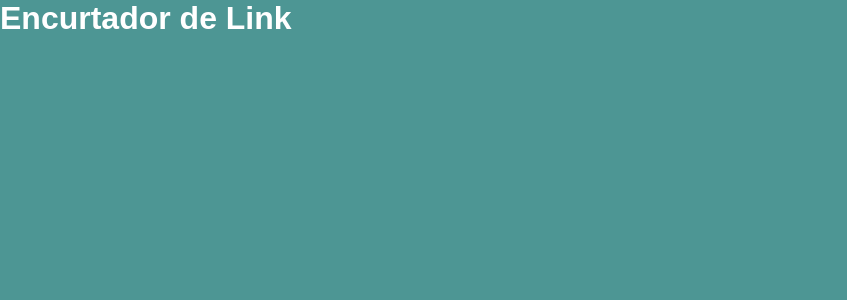
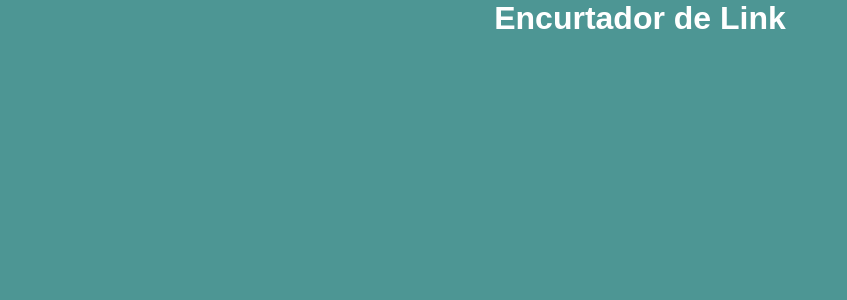
Before and after one commit to LucasFRodriguez/app-link, a React (Create React App) app: page / in a window 1280 px wide. Shown: the top 300 px of the page, without its empty margins (0-847 px from the left). Built offline with nearby package versions, Linux system fonts and the light colour scheme.

Commit message:
instalando bibliotecas

```diff
--- a/package.json
+++ b/package.json
@@ -8,6 +8,8 @@
     "@testing-library/user-event": "^13.5.0",
     "react": "^18.2.0",
     "react-dom": "^18.2.0",
+    "react-icons": "^4.8.0",
+    "react-router-dom": "^6.9.0",
     "react-scripts": "5.0.1",
     "web-vitals": "^2.1.4"
   },
--- a/src/App.js
+++ b/src/App.js
@@ -1,7 +1,7 @@
 
 export default function App(){
   return(
-    <div>
+    <div className="app">
       <h1>Encurtador de Link</h1>
     </div>
   )
```
Also changed, not shown: 1 other file (tests, documents, lock files or other folders).
